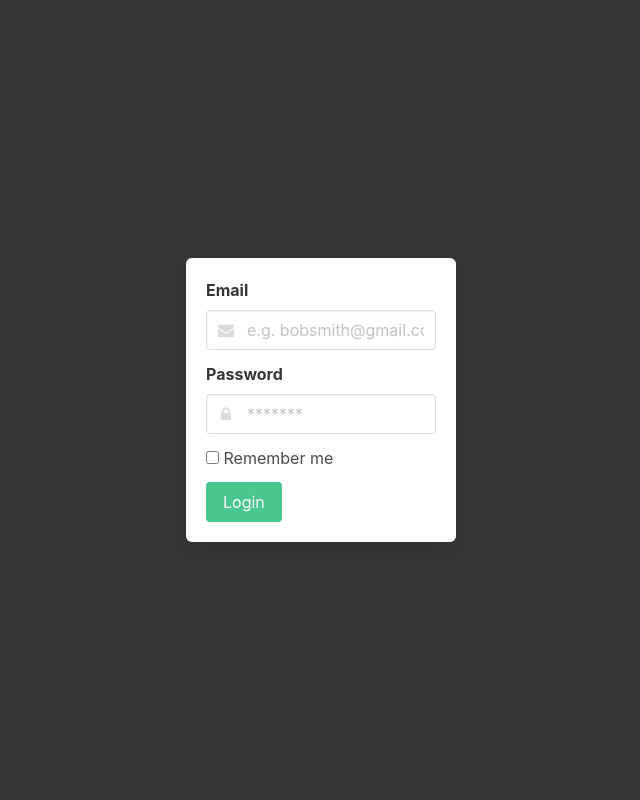
After one commit to chaolic6505/applemusicCDS, a Flask app: template templates/landingPage.html in a window 1280 px wide. The commit adds this page. Shown: the whole page, without its empty margins (319-959 px from the left). Run offline with Flask 2, Linux system fonts and the light colour scheme; the template is opened without the code that fills it, so the values that code supplies are empty; some libraries are stand-ins or nearby versions.

Commit message:
add landing page and once you click log in,it goes to /song page

```diff
--- a/server.py
+++ b/server.py
@@ -3,9 +3,12 @@ from flask_wtf import FlaskForm
 from wtforms import Form, validators, StringField, PasswordField, SubmitField, SelectField
 from flask_dropzone import Dropzone
 from flask_sqlalchemy import SQLAlchemy
+from logic import track_get_info, album_cover_get_info
 import requests
 import os
 import boto3
+import lyricwikia
+
 
 from dotenv import load_dotenv
 load_dotenv()
@@ -28,16 +31,6 @@ app.config['SQLALCHEMY_TRACK_MODIFICATIONS'] = False
 db = SQLAlchemy(app)
 
 
-# class User(db.Model):
-#     id = db.Column(db.Integer, primary_key=True)
-#     username = db.Column(db.String, unique=True, nullable=False)
-#     email = db.Column(db.String, unique=True, nullable=False)
-
-
-# class User(db.Model):
-#     id = db.Column(db.Integer, primary_key=True)
-#     username = db.Column(db.String, unique=True, nullable=False)
-#     email = db.Column(db.String, unique=True, nullable=False)
 
 song_playlist_relationship = db.Table('song_playlist_relationship',
                                       db.Column('song_id', db.Integer, db.ForeignKey(
@@ -61,7 +54,8 @@ class SongInformationForm(Form):
                                   choices=[('0', '0'), ('1', '1'), ('2', '2'),
                                            ('3', '3'), ('4', '4'), ('5', '5')],
                                   default='unrated')
-    lyrics = StringField('Lyrics', [validators.Length(min=0, max=500)])
+    new_song_lyrics = StringField(
+        'Lyrics', [validators.Length(min=0, max=500)])
     submit = SubmitField('Save')
 
 
@@ -77,7 +71,7 @@ class Song(db.Model):
     album = db.Column(db.String)
     big_album = db.Column(db.String)
     lyrics = db.Column(db.String)
-    duration = db.Column(db.Integer, nullable=False)
+    duration = db.Column(db.Integer)
     count_total_played = db.Column(db.Integer)
 
     artist_id = db.Column(db.Integer, db.ForeignKey("artist.id"))
@@ -121,27 +115,37 @@ app.config.update(
 
 @app.route('/')
 def home():
-    return render_template('header.html')
+    return render_template('landingPage.html')
 
 
 @app.route('/songs')
 def index():
-
     form = SongInformationForm(request.form)
     response1 = requests.get(
         f"http://ws.audioscrobbler.com/2.0/?method=album.getinfo&api_key={LAST_FM_API_key}&artist=Billie Eillish&album=No time to die&format=json")
 
     response2 = requests.get(
         f"http://ws.audioscrobbler.com/2.0/?method=album.getinfo&api_key={LAST_FM_API_key}&artist=Ed Sheeran&album=I don't care&format=json")
+
+    response3 = requests.get(
+        f"http://ws.audioscrobbler.com/2.0/?method=album.getinfo&api_key={LAST_FM_API_key}&artist=Justin Bieber&album=Baby&format=json")
+
     Billie = response1.json()
 
-    # print(Billie['album']['image'][1]['#text'] == '')
+    JB = response3.json()
+
     Billie_Album_Cover = "Single" if Billie['album']['image'][ALBUM_COVER_SIZE][
         '#text'] == '' else Billie['album']['image'][ALBUM_COVER_SIZE]['#text']
-    # print(Billie_Album_Cover)
+
     Ed = response2.json()
+
+    get_JB_lyrics = lyricwikia.get_lyrics('Justin Bieber', 'Baby')
+
     ED_Album_Cover = "Single" if Ed['album']['image'][ALBUM_COVER_SIZE][
         '#text'] == '' else Ed['album']['image'][ALBUM_COVER_SIZE]['#text']
+
+    JB_Album_Cover = "Single" if JB['album']['image'][ALBUM_COVER_SIZE][
+        '#text'] == '' else JB['album']['image'][ALBUM_COVER_SIZE]['#text']
 
     db.drop_all()
     db.create_all()
@@ -149,6 +153,8 @@ def index():
                         artist="Billie Eillish", language="English", album=Billie_Album_Cover, genre="pop", duration="3:50"))
     db.session.add(Song(year="2010", rating=4, title="I don't care",
                         artist="Ed Sheeran ft Justin Bieber", language="English", album=ED_Album_Cover, genre="pop", duration="3:40"))
+    db.session.add(Song(year="", rating=4, title="Baby",
+                        artist="Justin Bieber", language="English", album=JB_Album_Cover, genre="pop", duration="3:40", lyrics=get_JB_lyrics))
 
     db.session.commit()
     songs = Song.query.all()
@@ -169,7 +175,7 @@ def disply_album():
 def edit_song(song_id):
     form = SongInformationForm(request.form)
     song = Song.query.filter_by(id=song_id).first()
-    return render_template('modifySongDetails.html', form=form, id=song_id,song=song)
+    return render_template('modifySongDetails.html', form=form, id=song_id, song=song)
 
 
 @app.route('/saveSongInfo/<song_id>', methods=['POST', 'GET'])
@@ -180,6 +186,14 @@ def save_song_info(song_id):
     if request.method == 'POST' and form.validate():
         response = requests.get(
             f"http://ws.audioscrobbler.com/2.0/?method=album.getinfo&api_key={LAST_FM_API_key}&artist={form.new_song_artist.data}&album={form.new_song_title.data}&format=json")
+        response = track_get_info(
+            LAST_FM_API_key, form.new_song_artist.data, form.new_song_title.data)
+
+        LYRICS_FROM_API = lyricwikia.get_lyrics(
+            f'{form.new_song_artist.data}', f'{form.new_song_title.data}')
+
+        print(LYRICS_FROM_API)
+
         answer = response.json()
 
         # Adjust album cover size by increasing 0 to 1, or,2 ,3
@@ -225,23 +239,24 @@ s3 = boto3.client('s3', aws_access_key_id=S3_ACCESS_KEY,
 def save():
     form = SongInformationForm(request.form)
     if request.method == 'POST' and form.validate():
-        get_genre = requests.get(
-            f"http://ws.audioscrobbler.com/2.0/?method=track.getinfo&api_key={LAST_FM_API_key}&artist={form.new_song_artist.data}&track={form.new_song_title.data}&format=json")
-        get_song_info = requests.get(
-            f"http://ws.audioscrobbler.com/2.0/?method=album.getinfo&api_key={LAST_FM_API_key}&artist={form.new_song_artist.data}&album={form.new_song_title.data}&format=json")
+        # get_genre = requests.get(
+        #     f"http://ws.audioscrobbler.com/2.0/?method=track.getinfo&api_key={LAST_FM_API_key}&artist={form.new_song_artist.data}&track={form.new_song_title.data}&format=json")
+        # get_song_info = requests.get(
+        #     f"http://ws.audioscrobbler.com/2.0/?method=album.getinfo&api_key={LAST_FM_API_key}&artist={form.new_song_artist.data}&album={form.new_song_title.data}&format=json")
 
-        GENRE= "Not Specified" if get_genre.json()['track']['toptags']['tag'][1]['name'] == '' else get_genre.json()['track']['toptags']['tag'][1]['name']
-        Album_Cover = "Single" if get_song_info.json()['album']['image'][ALBUM_COVER_SIZE]['#text'] == '' else get_song_info.json()['album']['image'][ALBUM_COVER_SIZE]['#text']
-        print(GENRE)
-        print(Album_Cover)
+        Album_Cover = album_cover_get_info(
+            LAST_FM_API_key, form.new_song_artist.data, form.new_song_title.data, requests, ALBUM_COVER_SIZE)
 
-        # print(response.json())
-        print(form.new_song_title.data)
-        print(form.new_song_artist.data)
-        print(form.new_song_rating.data)
+        GENRE = track_get_info(LAST_FM_API_key, form.new_song_artist.data,
+                               form.new_song_title.data, requests, ALBUM_COVER_SIZE)
+        # print(Album_Cover)
 
-        db.session.add(Song(year="???", rating=form.new_song_rating.data, title=form.new_song_title.data,
-                            artist=form.new_song_artist.data, language="???", album=Album_Cover, genre=GENRE, duration="???"))
+        # print(form.new_song_title.data)
+        # print(form.new_song_artist.data)
+        # print(form.new_song_rating.data)
+
+        db.session.add(Song(rating=form.new_song_rating.data, title=form.new_song_title.data,
+                            artist=form.new_song_artist.data, album=Album_Cover, genre=GENRE))
         db.session.commit()
 
     songs = Song.query.all()
@@ -267,31 +282,10 @@ def upload():
         return render_template('index.html', songs=songs, form=form)
 
 
-# @app.route('/', methods=['GET', 'POST'])
-# def index():
-#     search = User(request.form)
-#     if request.method == 'GET':
-#         return User
-#
-#     return render_template('index.html', form=search)
-#
-# @app.route('/user/<username>')
-# def show_user(username):
-#     user = User.query.filter_by(username=username).first_or_404()
-#     return render_template('show_user.html', user=user)
-
-
 app.config["SQLALCHEMY_DATABASE_URI"] = "sqlite:///example.sqlite"
 if __name__ == "__main__":
     app.run(debug=True, port=5000)
 
-# @app.route('/', methods=['GET', 'POST'])
-# def index():
-#     search = User(request.form)
-#     if request.method == 'GET':
-#         return User
-#
-#     return render_template('index.html', form=search)
 
 #
 # @app.route('/user/<username>')
--- /dev/null
+++ b/templates/landingPage.html
@@ -0,0 +1,61 @@
+<!DOCTYPE html>
+<html lang="en">
+	<head>
+		<meta charset="UTF-8" />
+		<title>Pineapple Music - Login</title>
+		<link
+			rel="stylesheet"
+			href="https://cdnjs.cloudflare.com/ajax/libs/bulma/0.6.2/css/bulma.css"
+		/>
+		<link
+			rel="stylesheet"
+			href="https://cdnjs.cloudflare.com/ajax/libs/font-awesome/4.7.0/css/font-awesome.css"
+		/>
+	</head>
+
+	<body>
+		<!-- partial:index.partial.html -->
+		<section class="hero is-dark  is-fullheight">
+			<div class="hero-body">
+				<div class="container">
+					<div class="columns is-centered">
+						<div class="column is-5-tablet is-4-desktop is-3-widescreen">
+							<form action="/songs" class="box">
+								<div class="field">
+									<label for="" class="label">Email</label>
+									<div class="control has-icons-left">
+										<input type="email" placeholder="e.g. bobsmith@gmail.com" class="input" />
+										<span class="icon is-small is-left">
+											<i class="fa fa-envelope"></i>
+										</span>
+									</div>
+								</div>
+								<div class="field">
+									<label for="" class="label">Password</label>
+									<div class="control has-icons-left">
+										<input type="password" placeholder="*******" class="input" />
+										<span class="icon is-small is-left">
+											<i class="fa fa-lock"></i>
+										</span>
+									</div>
+								</div>
+								<div class="field">
+									<label for="" class="checkbox">
+										<input type="checkbox" />
+										Remember me
+									</label>
+								</div>
+								<div class="field">
+									<button class="button is-success">
+										Login
+									</button>
+								</div>
+							</form>
+						</div>
+					</div>
+				</div>
+			</div>
+		</section>
+		<!-- partial -->
+	</body>
+</html>
```
Also changed, not shown: logic.py (added, +22 -0 lines), static/style.css (+8 -6 lines), templates/index.html (+7 -40 lines), templates/modifySongDetails.html (+11 -13 lines), example.sqlite, 1 other file.
